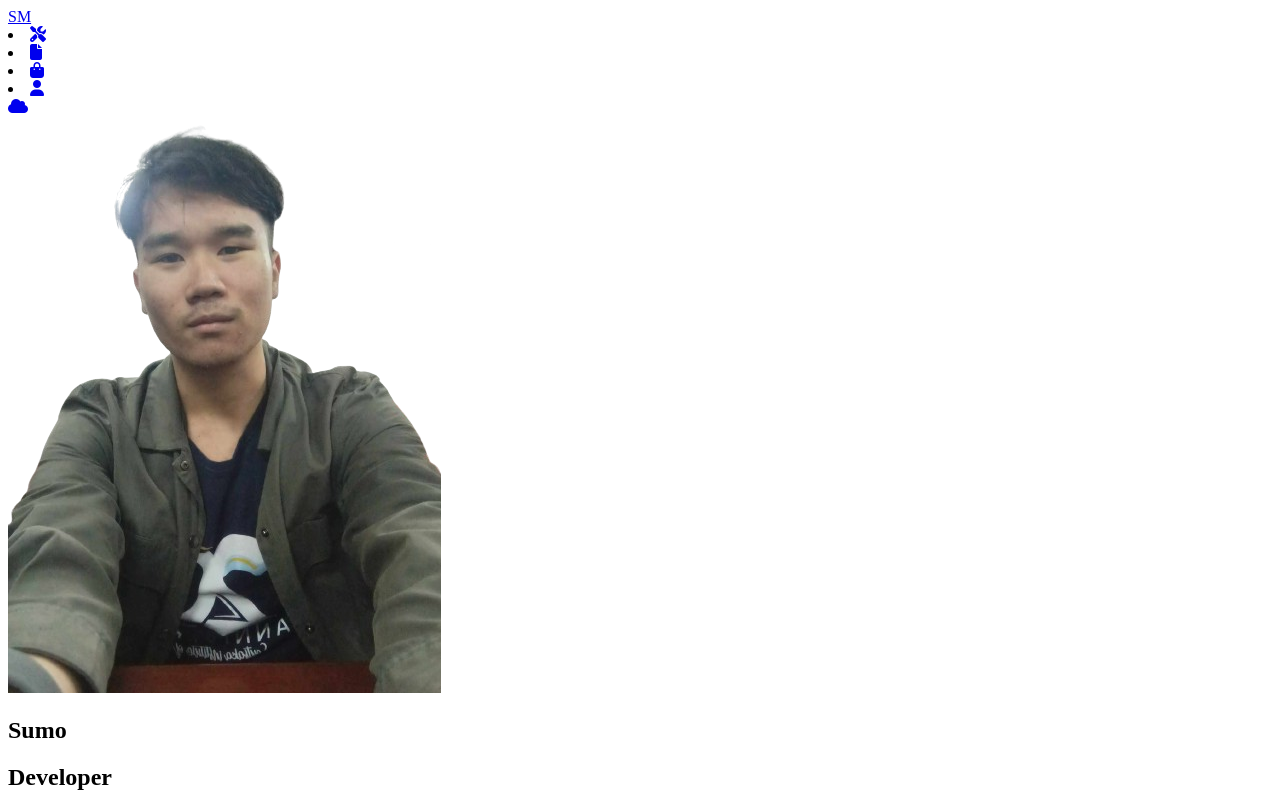
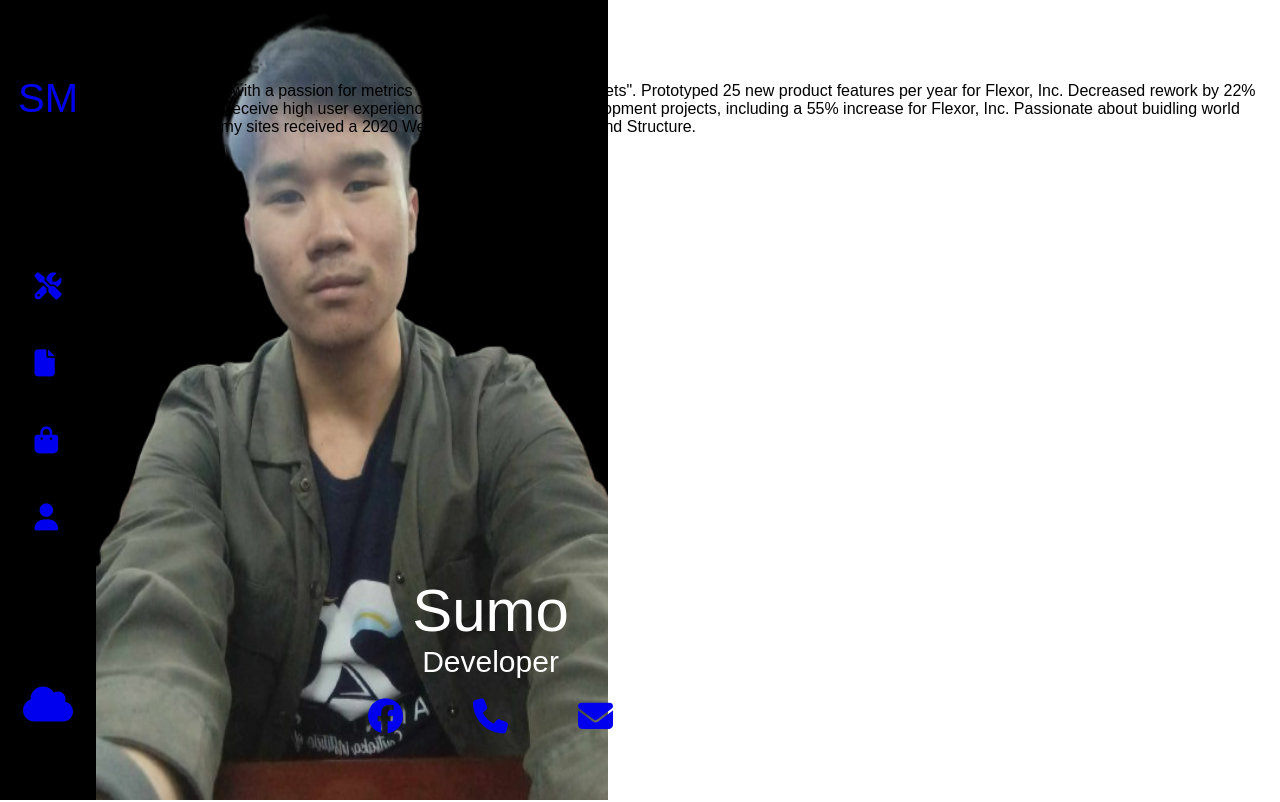
Before and after one commit to Phounn/resumewithresponsive, a plain HTML site: page index.html in a window 1280 px wide. Shown: the top 802 px of the page. Drawn offline with Linux system fonts and the light colour scheme; a web font is replaced by a local one.

Commit message:
css on going

```diff
--- a/index.html
+++ b/index.html
@@ -17,8 +17,13 @@
         </div>
         <div id="icon_cloud"><a href="#"><i class="fa-solid fa-cloud"></i></a></div>
     </header>
+
+
     <section class="img_information_sm">
+        <div class="box">
             <img src="sumo.png" alt="">
+        </div>
+        <div class="box_container">
             <div id="n_sm">
                 <h1>Sumo</h1>
             </div>
@@ -30,7 +35,10 @@
                 <li><a href="#"><i class="fa-solid fa-phone"></i></a></li>
                 <li><a href="#"><i class="fa-solid fa-envelope"></i></a></li>
             </div>
+        </div>
     </section>
+
+
     <section class="information_sm">
         <div class="text_above">
             <div class="about_me">
--- a/style.css
+++ b/style.css
@@ -0,0 +1,117 @@
+@import url('https://fonts.googleapis.com/css2?family=Anta&display=swap');
+
+
+*{
+    box-sizing: border-box;
+    font-family: "Anta", sans-serif;
+    font-weight: 400;
+    font-style: normal;
+    margin: 0;
+}
+
+body{
+    height: 100vh;
+    width: 100vw;
+    margin: 0;
+}
+
+
+
+.nav_container{
+    background-color: black;
+    display: flex;
+    flex-direction: column;
+    height: 100vh;
+    width: 6rem;
+    justify-content: space-around;
+    position: absolute;
+    top: 0;
+    left: 0;
+    align-items: center;
+    margin: 0;
+}
+
+#home_sm a{
+    font-size: 40px;
+    text-decoration: none;
+}
+
+.icon_profile{
+    list-style: none;
+    display: flex;
+    flex-direction: column;
+    gap: 50px;
+}
+.icon_profile li a i{
+    font-size: 27px;
+}
+#icon_cloud a i{
+    font-size: 40px;
+}
+
+
+.img_information_sm{
+    display: flex;
+    position: absolute;
+    top: 0;
+    left: 6rem;
+    margin: 0;
+
+}
+
+.img_information_sm .box{
+    background-color: black;
+    height: 100vh;
+    width: 40vw;
+    position: absolute;
+    top: 0;
+    z-index: -100;
+}
+
+.img_information_sm img{
+    height: 100vh;
+    width: 40vw;
+    z-index: 10;
+}
+
+#n_sm h1{
+    font-size: 60px;
+    color: white;
+    margin: 0;
+}
+#j_sm h2{
+    font-size: 30px;
+    color: white;
+    margin: 0;
+}
+
+
+.box_container{
+    display: flex;
+    flex-direction: column;
+    position: absolute;
+    top: 72vh;
+    align-items: center;
+    margin-left: 17rem ;
+}
+
+
+.icon_contact_info{
+    margin: 0;
+    display: flex;
+    justify-content: space-between;
+    gap: 70px;
+
+}
+
+.icon_contact_info li {
+    text-decoration: none;
+    list-style: none;
+
+
+}
+
+.icon_contact_info li a i{
+    font-size: 35px;
+    margin-top: 20px;
+}
```
Lines whose indentation alone changed are shown as unchanged.
